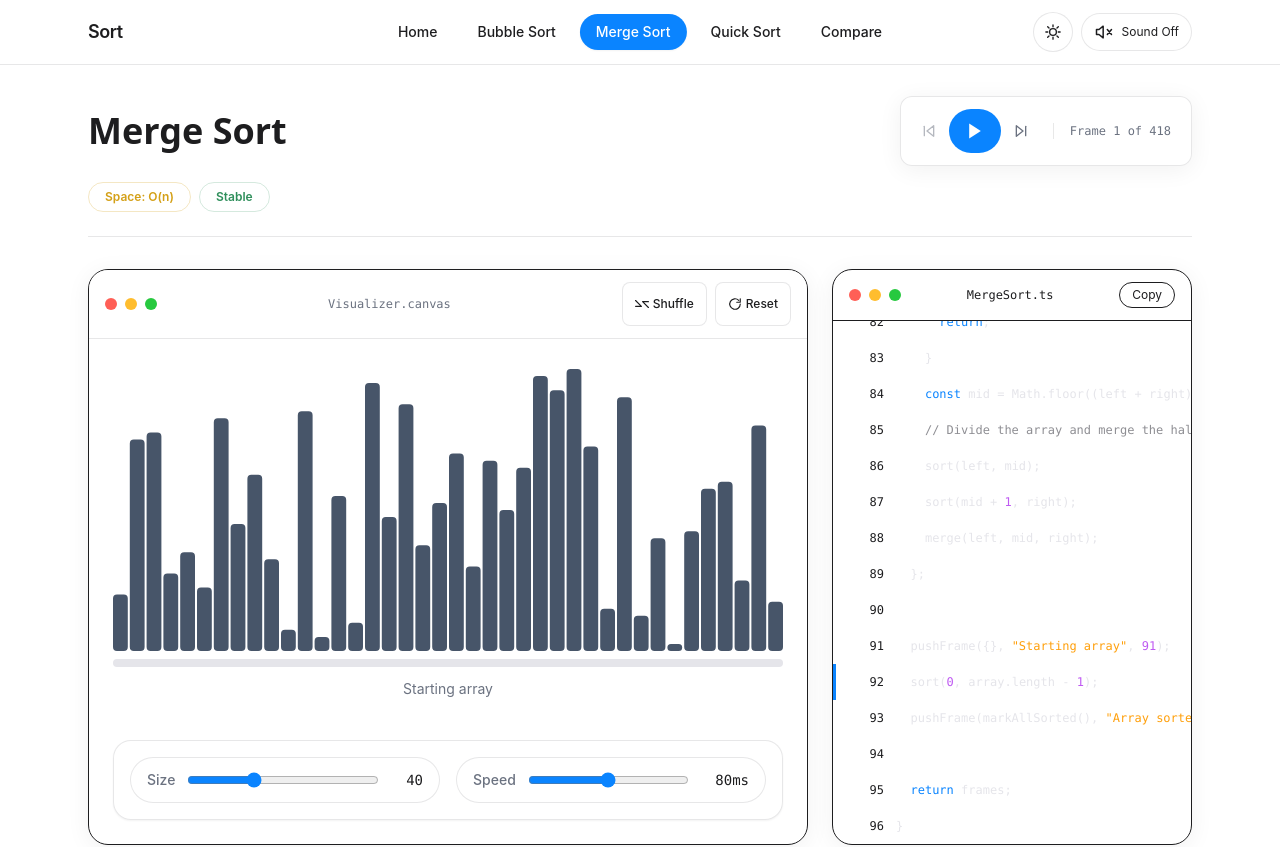
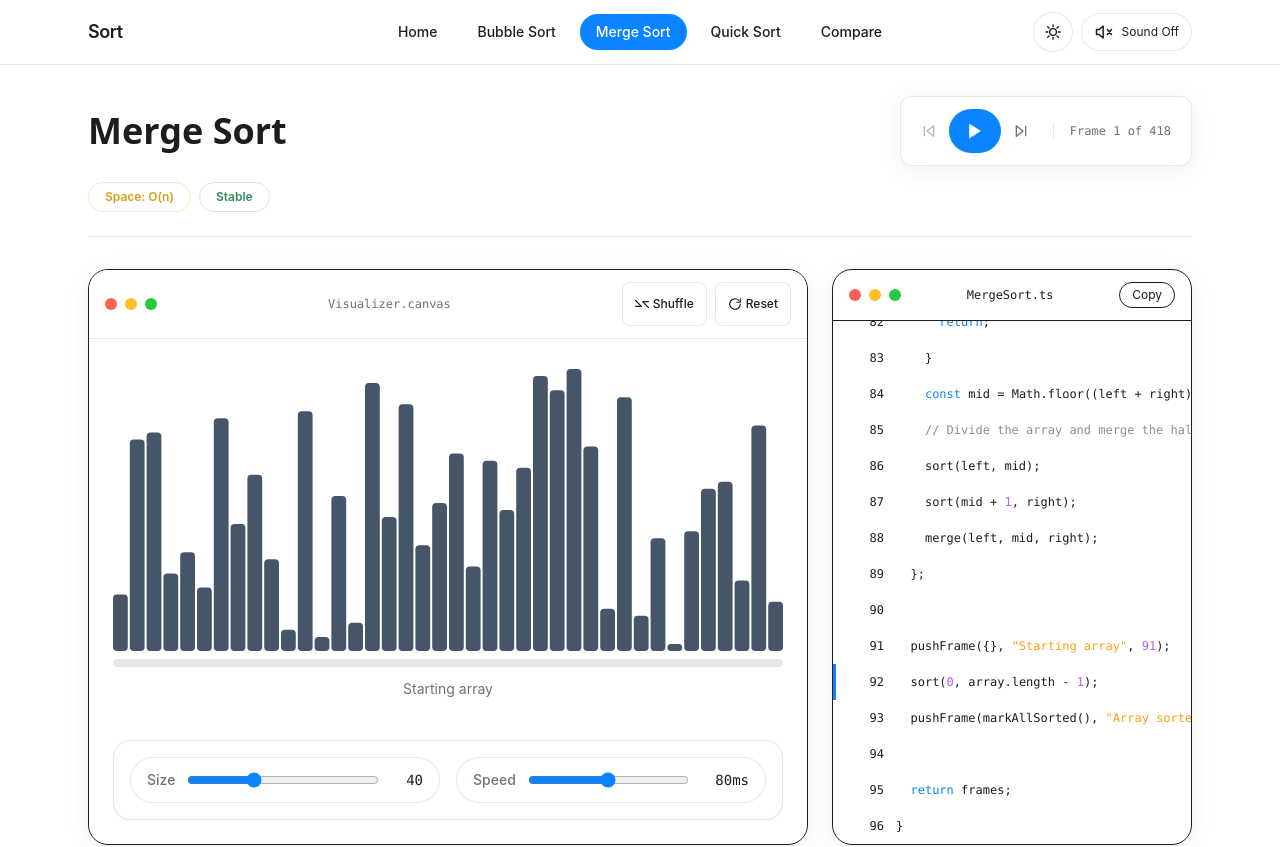
Before and after one commit to JerichoDelosReyes/Sorting-Algorithms, a Next.js app: page /merge-sort in a window 1280 px wide. Shown: the top 847 px of the page. Built offline with nearby package versions, Linux system fonts and the light colour scheme.

Commit message:
refactor: update plain color in COLOR_MAP to use CSS variable for consistency

```diff
--- a/components/CodePanel.tsx
+++ b/components/CodePanel.tsx
@@ -39,7 +39,7 @@ const COLOR_MAP: Record<TokenType, string> = {
   comment: "#8E8E93",
   string: "#FF9F0A",
   number: "#BF5AF2",
-  plain: "#E5E5EA",
+  plain: "var(--color-text-primary)",
   function: "#D97706"
 };
 
```
